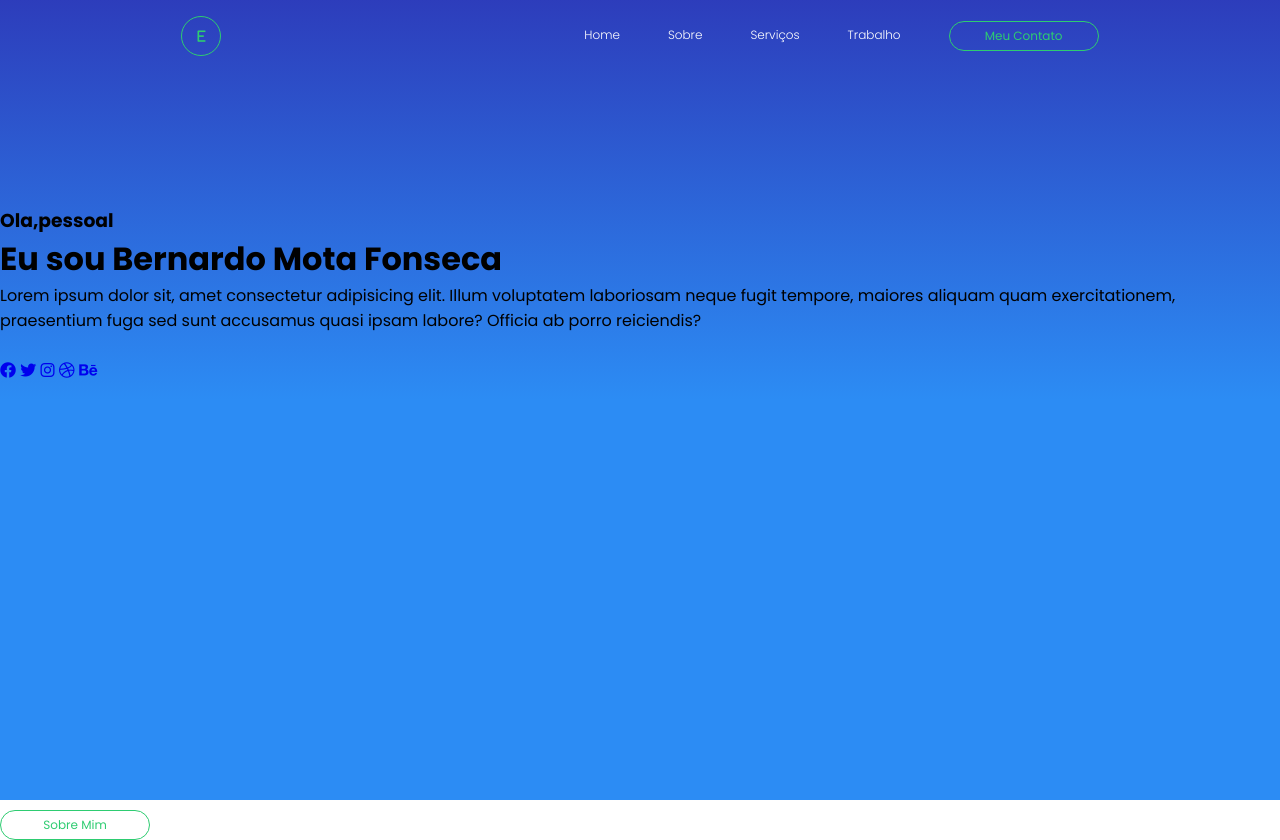
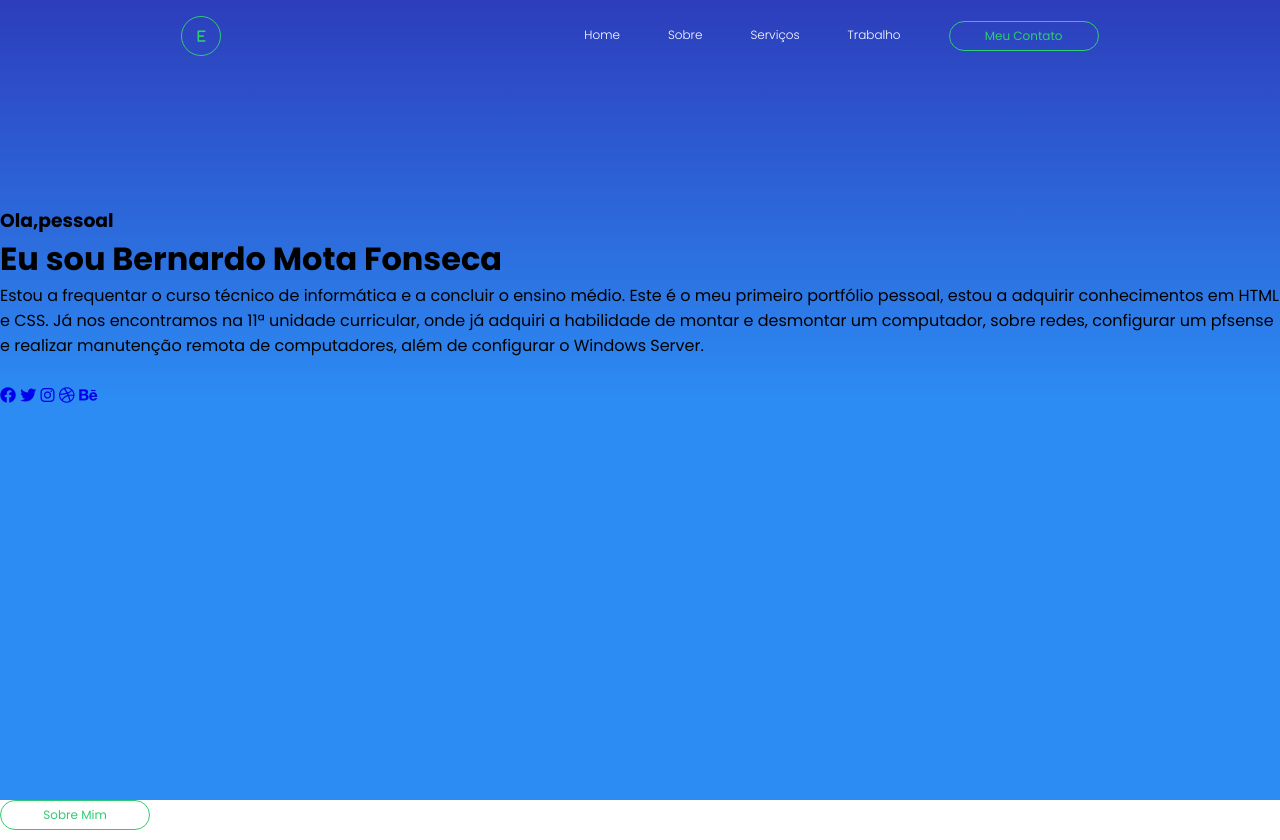
Before and after one commit to BenardoMota/Portfoliopessoal, a plain HTML site: page Index.html in a window 1280 px wide. Drawn offline with Linux system fonts and the light colour scheme.

Commit message:
Portfolio

```diff
--- a/Index.html
+++ b/Index.html
@@ -36,7 +36,8 @@
         </div class="text">
         <h3>Ola,pessoal</h3>
         <h1>Eu sou <span>Bernardo Mota Fonseca</span></h1>
-        <p>Lorem ipsum dolor sit, amet consectetur adipisicing elit. Illum voluptatem laboriosam neque fugit tempore, maiores aliquam quam exercitationem, praesentium fuga sed sunt accusamus quasi ipsam labore? Officia ab porro reiciendis?</p>
+        <p>Estou a frequentar o curso técnico de informática e a concluir o ensino médio. Este é o meu primeiro portfólio pessoal, estou a adquirir conhecimentos em HTML e CSS.
+            Já nos encontramos na 11ª unidade curricular, onde já adquiri a habilidade de montar e desmontar um computador,  sobre redes, configurar um pfsense e realizar manutenção remota de computadores, além de configurar o Windows Server.</p>
         <br>
         <div class="redes-sociais"></div>
         <a href="#"><i class="fa-brands fa-facebook"></i></a>
--- a/css/system.css
+++ b/css/system.css
@@ -111,5 +111,5 @@ button:hover{
 }
 
 .btn{
-    margin-top: 10px;
+    /* margin-top */
 }
```
